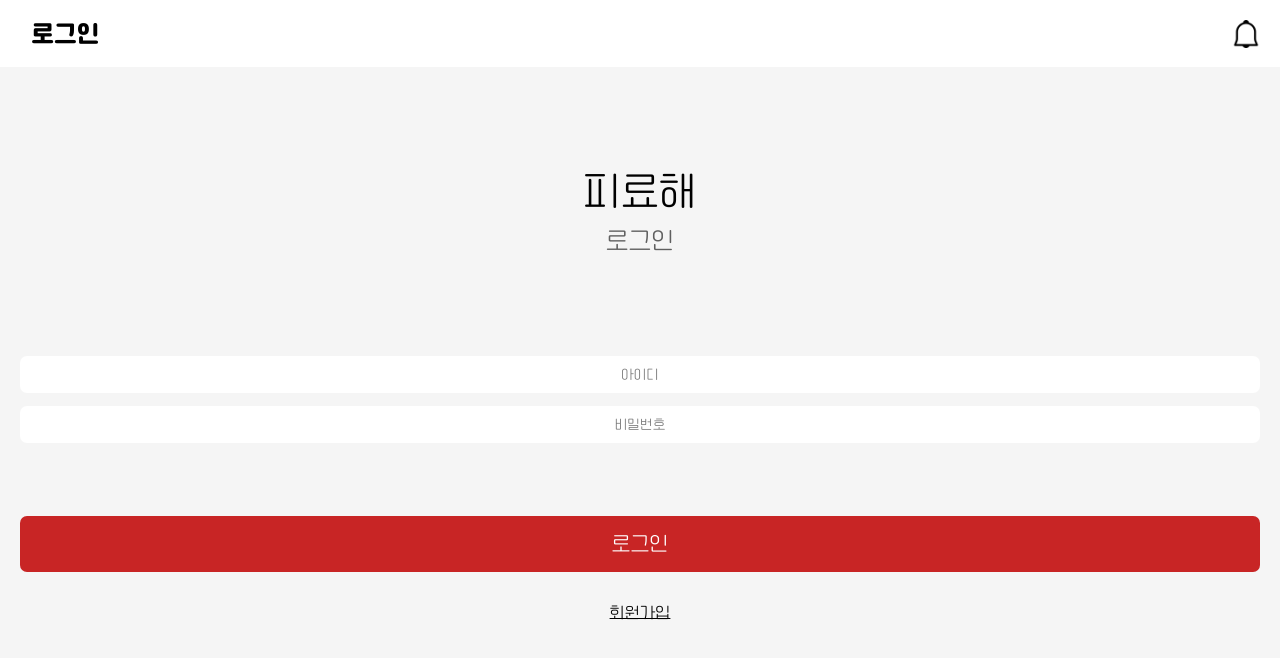
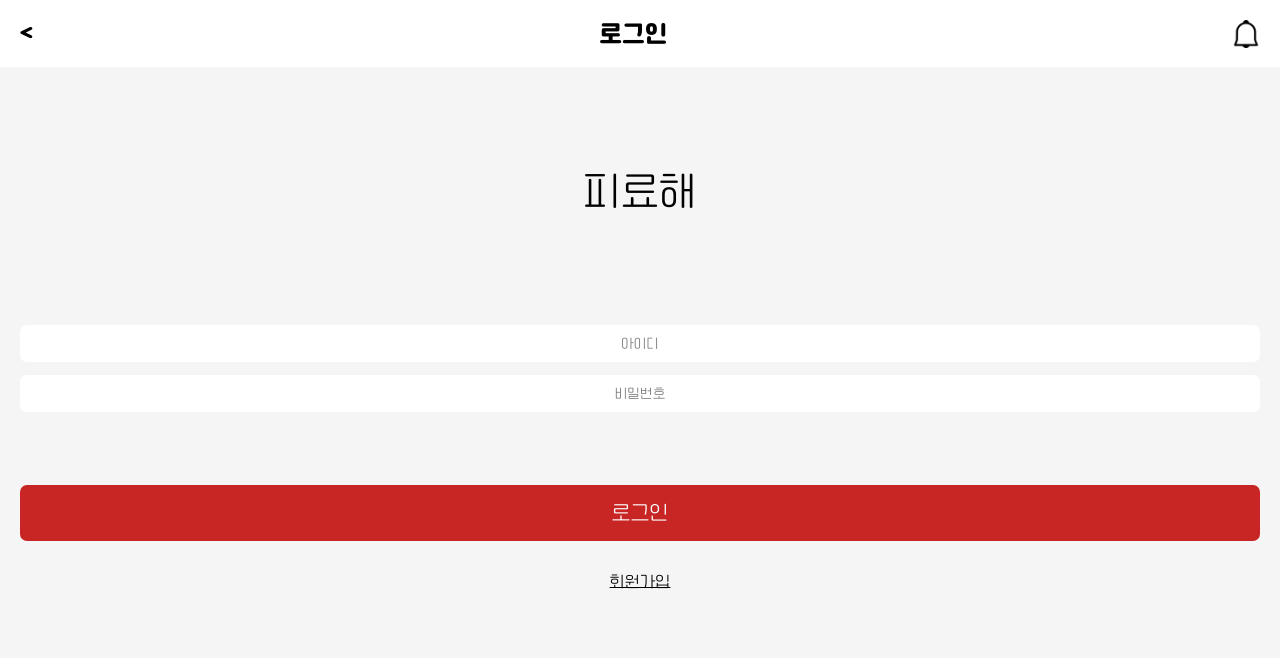
Before and after one commit to I-Send-The-P/piryohae-react-frontend, a React (Create React App) app: page /login in a window 1280 px wide. Shown: the top 658 px of the page. Built offline with nearby package versions, Linux system fonts and the light colour scheme.

Commit message:
버그 수정

```diff
--- a/src/components/Layout.jsx
+++ b/src/components/Layout.jsx
@@ -76,7 +76,7 @@ const TopBar = ({ title, isHome }) => {
   const navigate = useNavigate();
   return (
     <TopBarStyle>
-      {isHome ?? <BackButton onClick={() => navigate(-1)}>&lt;</BackButton>}
+      {isHome || <BackButton onClick={() => navigate(-1)}>&lt;</BackButton>}
       <Logo>{title}</Logo>
       <Alarm />
     </TopBarStyle>
--- a/src/pages/Login/index.jsx
+++ b/src/pages/Login/index.jsx
@@ -18,7 +18,7 @@ function Login() {
   return (
     <ContentContainer style={{ paddingTop: "98px" }}>
       <Title>피료해</Title>
-      <SubTitle>로그인</SubTitle>
+      <SubTitle></SubTitle>
       <Input
         placeholder="아이디"
         value={id}
```
